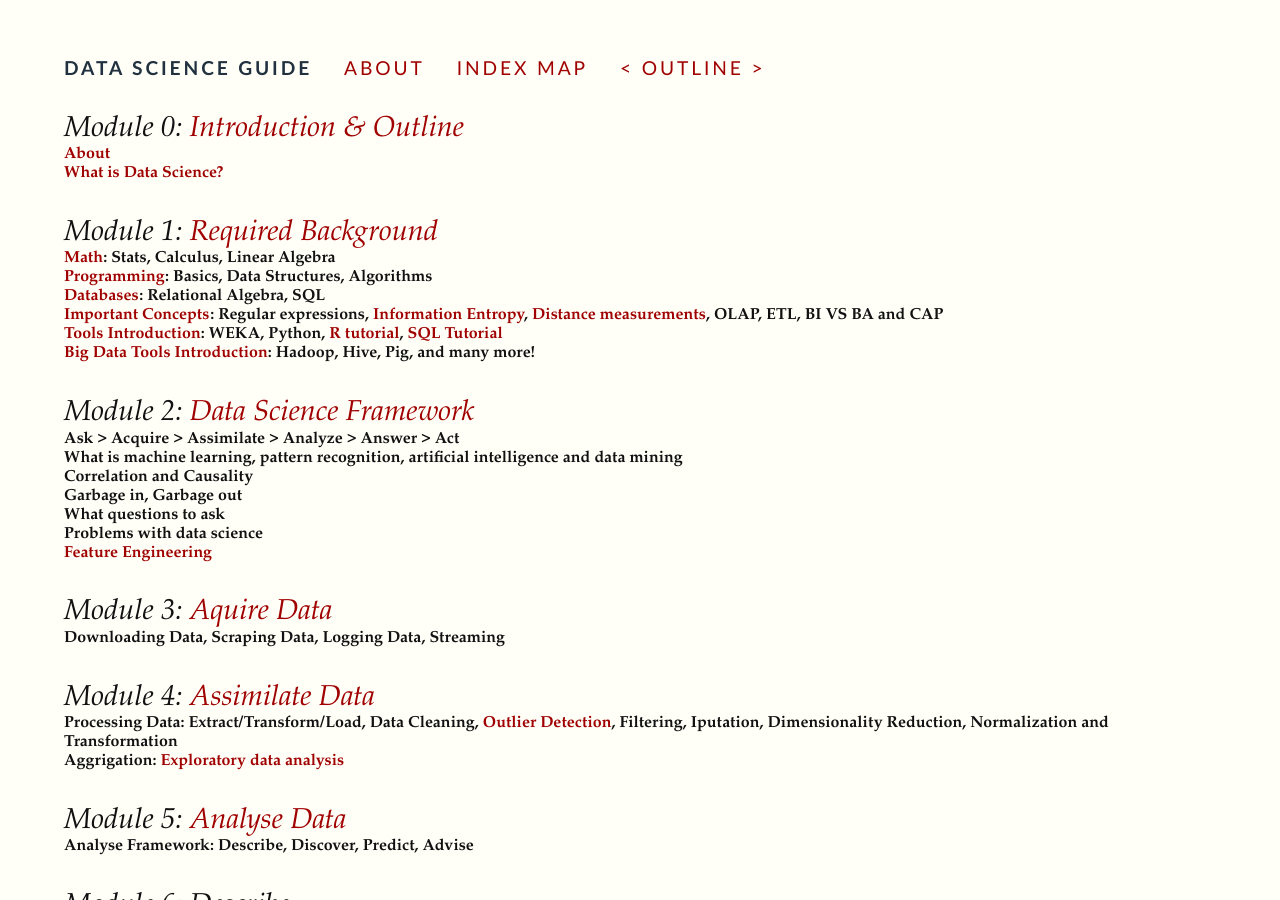
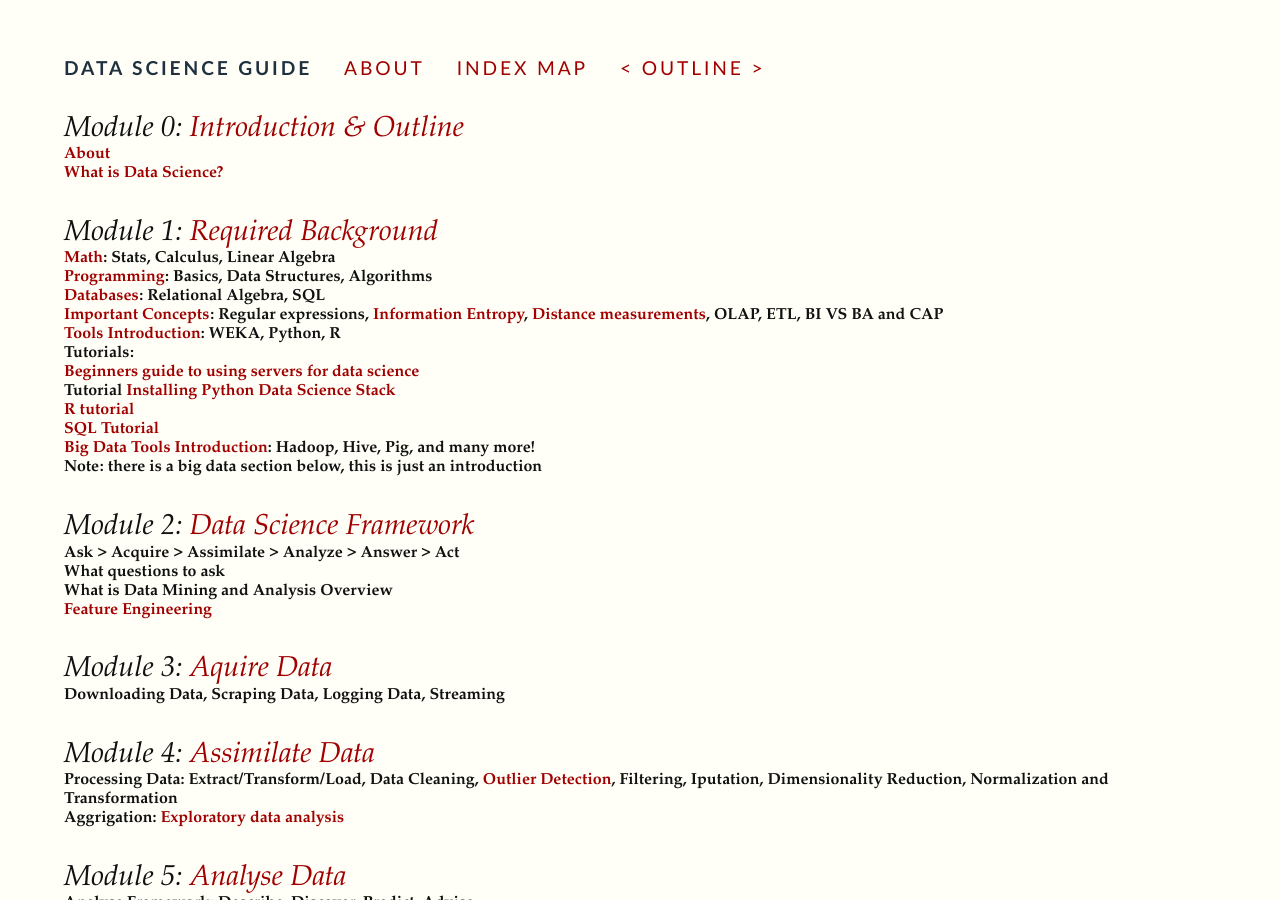
Before and after one commit to datascienceguide/datascienceguide.github.io, a Jekyll site: the page built from outline.md, in a window 1280 px wide and 900 px high. Built offline with Jekyll 4.4.1, drawn with Linux system fonts in a browser that asks for light colours.

Commit message:
added tutorials to outline

```diff
--- a/outline.md
+++ b/outline.md
@@ -19,24 +19,29 @@ title: "outline"
 
 #### [Important Concepts](important-concepts/): Regular expressions, [Information Entropy](/information-entropy), [Distance measurements](/distance-measurements), OLAP, ETL, BI VS BA and CAP
 
-#### [Tools Introduction](opensource-tools-for-datascience/): WEKA, Python, [R tutorial](r-programming-tutorial), [SQL Tutorial](sql-introduction)
+#### [Tools Introduction](opensource-tools-for-datascience/): WEKA, Python, R
+
+#### Tutorials:
+
+#### [Beginners guide to using servers for data science](/beginner-tutorial-how-to-get-started-with-data-science-using-servers/)
+
+#### Tutorial [Installing Python Data Science Stack](/how-to-install-the-python-data-science-stack-on-a-remote-server/)
+
+#### [R tutorial](r-programming-tutorial)
+
+#### [SQL Tutorial](sql-introduction)
 
 #### [Big Data Tools Introduction](opensource-bigdata-tools/): Hadoop, Hive, Pig, and many more!
+
+#### Note: there is a big data section below, this is just an introduction
 
 ### Module 2: [Data Science Framework](data-science-framework/)
 
 #### Ask > Acquire > Assimilate > Analyze > Answer > Act
 
-#### What is machine learning, pattern recognition, artificial intelligence and data mining
-
-#### Correlation and Causality
-
-#### Garbage in, Garbage out
-
 #### What questions to ask
 
-#### Problems with data science
-
+#### What is Data Mining and Analysis Overview
 
 #### [Feature Engineering](feature-engineering/)
 
```
Also changed, not shown: _posts/tutorials/2016-12-30-how-to-install-the-python-data-science-stack-on-a-remote-server.md (+1 -1 lines).
